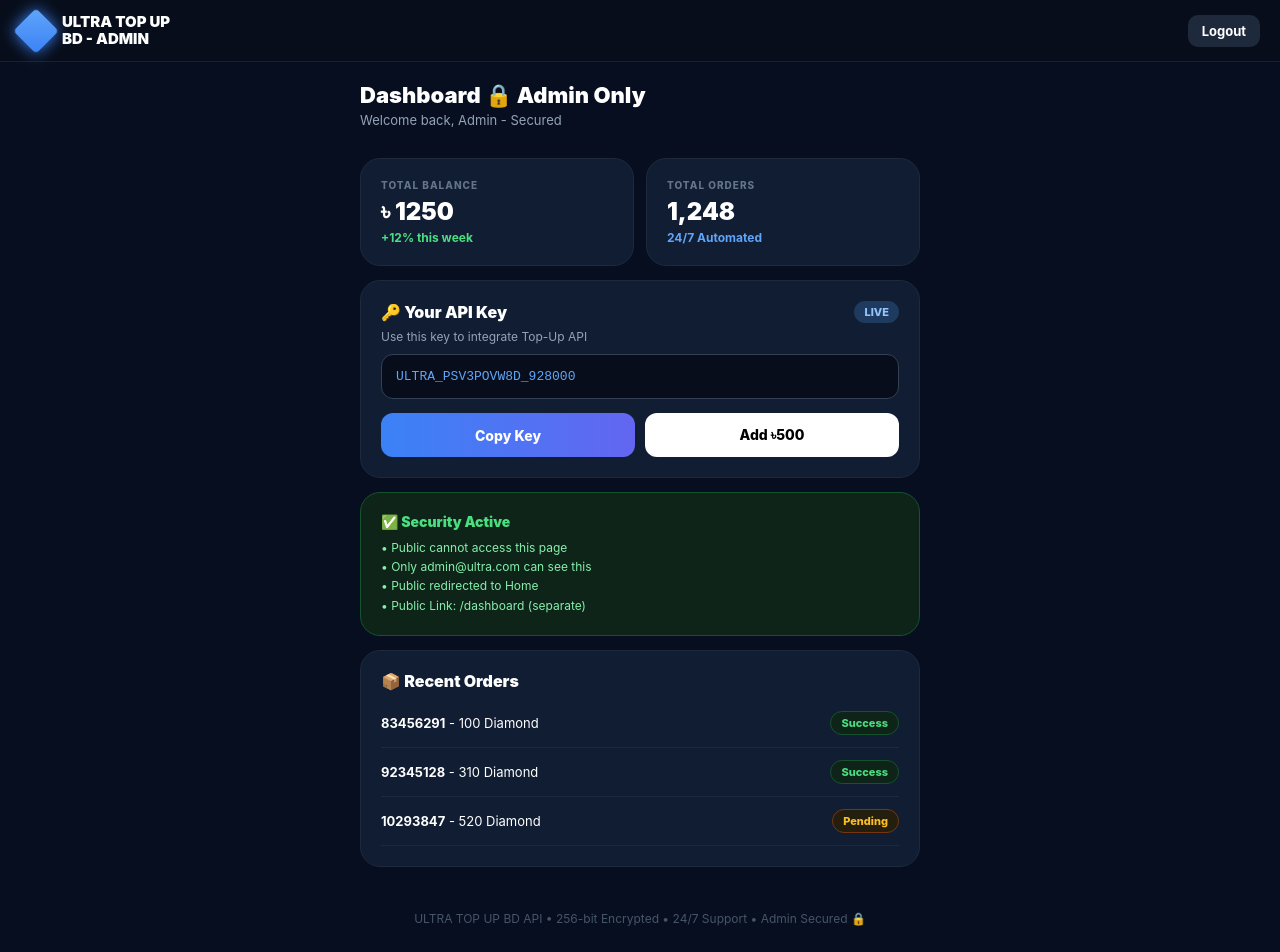
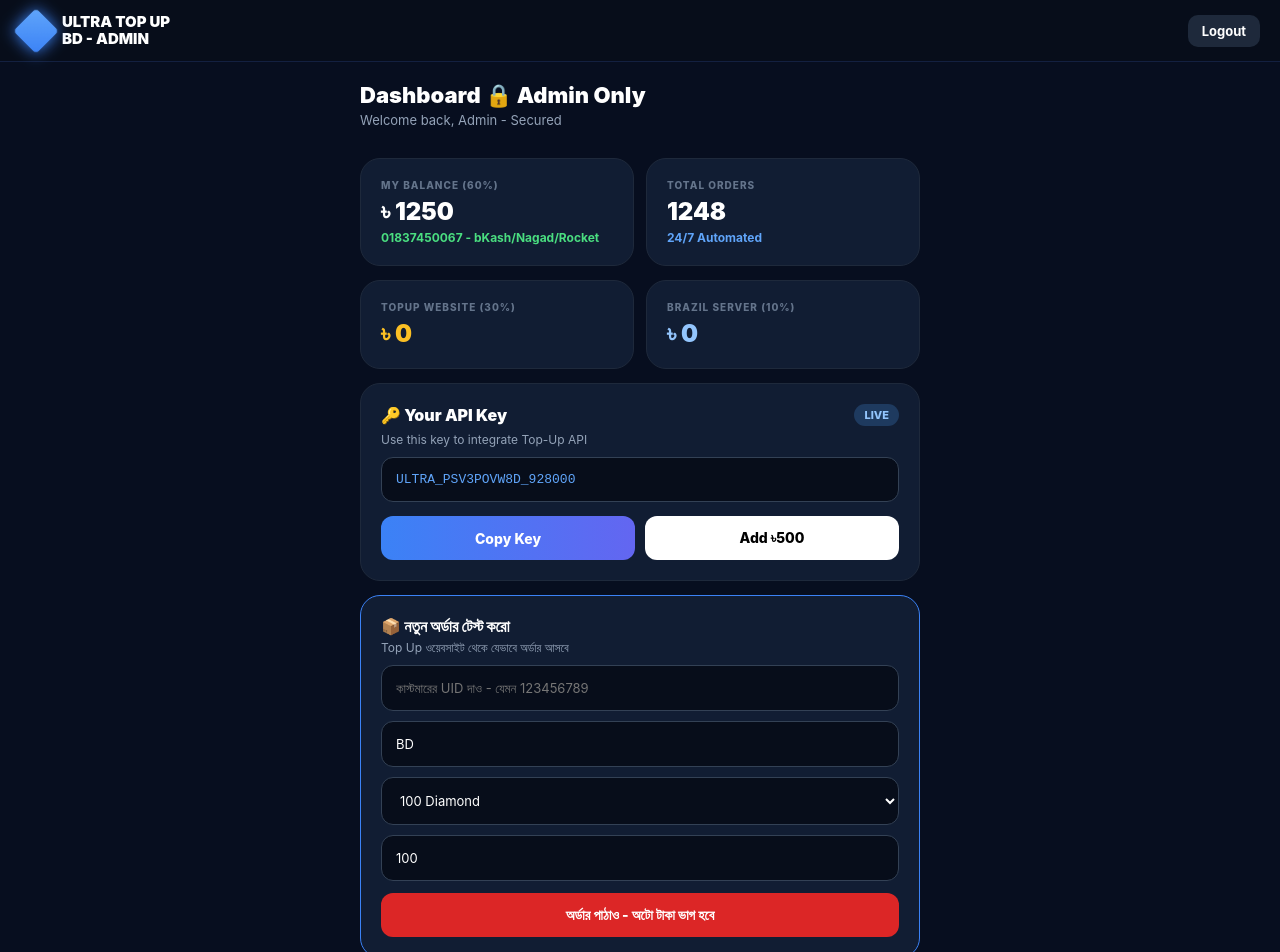
Before and after one commit to mdr759664-tech/ultra-top-up-bd-api, a Next.js app: page /mdr-secret-786 in a window 1280 px wide. Shown: the top 952 px of the page. Built offline with nearby package versions, Linux system fonts and the light colour scheme; sample sign-in values are in the browser's storage.

Commit message:
Add commission tracking and new order handling

```diff
--- a/pages/mdr-secret-786.js
+++ b/pages/mdr-secret-786.js
@@ -3,15 +3,25 @@ import { useState, useEffect } from 'react';
 export default function Admin(){
 const [apiKey] = useState('ULTRA_'+Math.random().toString(36).toUpperCase().slice(2,12)+'_'+Date.now().toString().slice(-6));
 const [balance,setBalance]=useState(1250);
-const [orders] = useState([
- {id:'83456291', pack:'100 Diamond', status:'Success'},
- {id:'92345128', pack:'310 Diamond', status:'Success'},
- {id:'10293847', pack:'520 Diamond', status:'Pending'},
+const [myCommission,setMyCommission]=useState(0);
+const [resellerCommission,setResellerCommission]=useState(0);
+const [brazilSent,setBrazilSent]=useState(0);
+
+// নতুন অর্ডারের জন্য
+const [uid,setUid]=useState('');
+const [serverId,setServerId]=useState('BD');
+const [pack,setPack]=useState('100 Diamond');
+const [price,setPrice]=useState(100);
+const [lastSplit,setLastSplit]=useState(null);
+
+const [orders,setOrders] = useState([
+ {id:'83456291', pack:'100 Diamond', status:'Success', uid:'123456', price:100},
+ {id:'92345128', pack:'310 Diamond', status:'Success', uid:'789012', price:300},
+ {id:'10293847', pack:'520 Diamond', status:'Pending', uid:'345678', price:500},
 ]);
 const [checked,setChecked]=useState(false);
 
 useEffect(()=>{
- // 🔒 ADMIN GUARD - Public ঢুকতে পারবে না!
  if(typeof window !== 'undefined'){
    if(localStorage.getItem('isAdmin')!=='true'){
      alert('⛔ Unauthorized! Admin Only!');
@@ -32,6 +42,38 @@ const handleLogout=()=>{
  window.location.href='/';
 }
 
+// ★★★ মেইন রোবট - এখানেই টাকা ভাগ হয় ★★★
+const handleNewOrder = async () => {
+  if(!uid) return alert('কাস্টমারের UID দাও!');
+  const total = Number(price);
+  // তোমার হিসাব: 30% TopUp, 60% তুমি, 10% Brazil
+  const toReseller = Math.round(total * 0.30);
+  const toMe = Math.round(total * 0.60);
+  const toBrazil = total - toReseller - toMe;
+
+  const newOrder = {
+    id: Math.floor(10000000 + Math.random()*90000000).toString(),
+    pack: pack,
+    status: 'Success',
+    uid: uid,
+    price: total,
+    serverId: serverId,
+  };
+
+  setOrders(prev => [newOrder, ...prev]);
+  setBalance(b => b + toMe);
+  setMyCommission(c => c + toMe);
+  setResellerCommission(c => c + toReseller);
+  setBrazilSent(c => c + toBrazil);
+  setLastSplit({total, toReseller, toMe, toBrazil, uid, pack, serverId});
+
+  // ব্রাজিল সার্ভারে পাঠানো - এখানে তোমার ব্রাজিল লিংক বসাবা
+  // fetch('https://BRAZIL-SERVER-LINK/api/topup', {method:'POST', body: JSON.stringify({uid, serverId, pack, amount: toBrazil})})
+
+  alert(`✅ অর্ডার Success!\nUID: ${uid}\nপ্যাকেজ: ${pack}\nমোট: ৳${total}\nTopUp পেলো: ৳${toReseller} (30%)\nতুমি পেলা: ৳${toMe} (60%) -> 01837450067\nব্রাজিলে গেলো: ৳${toBrazil} (10%)`);
+  setUid('');
+}
+
 if(!checked){
  return <div style={{minHeight:'100vh',background:'#070e1f',color:'white',display:'flex',alignItems:'center',justifyContent:'center'}}>Checking Admin...</div>
 }
@@ -47,7 +89,7 @@ body{background:#070e1f}
 .k{font-size:10px;font-weight:800;letter-spacing:.1em;color:#64748b}
 .v{font-size:24px;font-weight:900;margin-top:6px;color:white}
 .btn{padding:13px 18px;border-radius:12px;border:none;font-weight:800;cursor:pointer;font-size:14px}
-.input{width:100%;padding:14px;border-radius:12px;background:#070d1a;border:1px solid #334155;color:#60a5fa;font-family:monospace;font-size:13px;margin-top:10px;word-break:break-all}
+.input{width:100%;padding:14px;border-radius:12px;background:#070d1a;border:1px solid #334155;color:white;font-size:13px;margin-top:10px}
 .row{display:flex;justify-content:space-between;align-items:center;padding:12px 0;border-bottom:1px solid #1e293b;font-size:13px}
 .badge{padding:4px 10px;border-radius:999px;font-size:11px;font-weight:800}
 .ok{background:#0e2418;color:#4ade80;border:1px solid #14532d}
@@ -55,7 +97,6 @@ body{background:#070e1f}
 `}</style>
 
 <div style={{minHeight:'100vh',background:'#070e1f',color:'white'}}>
-
   <div className="nav">
     <div style={{display:'flex',alignItems:'center',gap:'10px'}}>
       <div className="logo"></div>
@@ -65,13 +106,17 @@ body{background:#070e1f}
   </div>
 
   <div style={{padding:'20px',maxWidth:'600px',margin:'0 auto'}}>
-
     <h2 style={{fontSize:'22px',fontWeight:900}}>Dashboard 🔒 Admin Only</h2>
     <p style={{fontSize:'13px',color:'#94a3b8',marginTop:'4px'}}>Welcome back, Admin - Secured</p>
 
     <div style={{display:'grid',gridTemplateColumns:'1fr 1fr',gap:'12px',marginTop:'16px'}}>
-      <div className="card"><div className="k">TOTAL BALANCE</div><div className="v">৳ {balance}</div><div style={{color:'#4ade80',fontSize:'12px',marginTop:'4px',fontWeight:700}}>+12% this week</div></div>
-      <div className="card"><div className="k">TOTAL ORDERS</div><div className="v">1,248</div><div style={{color:'#60a5fa',fontSize:'12px',marginTop:'4px',fontWeight:700}}>24/7 Automated</div></div>
+      <div className="card"><div className="k">MY BALANCE (60%)</div><div className="v">৳ {balance}</div><div style={{color:'#4ade80',fontSize:'12px',marginTop:'4px',fontWeight:700}}>01837450067 - bKash/Nagad/Rocket</div></div>
+      <div className="card"><div className="k">TOTAL ORDERS</div><div className="v">{orders.length + 1245}</div><div style={{color:'#60a5fa',fontSize:'12px',marginTop:'4px',fontWeight:700}}>24/7 Automated</div></div>
+    </div>
+
+    <div style={{display:'grid',gridTemplateColumns:'1fr 1fr',gap:'12px'}}>
+      <div className="card"><div className="k">TOPUP WEBSITE (30%)</div><div className="v" style={{color:'#fbbf24'}}>৳ {resellerCommission}</div></div>
+      <div className="card"><div className="k">BRAZIL SERVER (10%)</div><div className="v" style={{color:'#93c5fd'}}>৳ {brazilSent}</div></div>
     </div>
 
     <div className="card">
@@ -80,21 +125,36 @@ body{background:#070e1f}
         <span style={{fontSize:'11px',background:'#1e3a5f',color:'#93c5fd',padding:'4px 10px',borderRadius:'999px',fontWeight:800}}>LIVE</span>
       </div>
       <p style={{fontSize:'12px',color:'#94a3b8',marginTop:'6px'}}>Use this key to integrate Top-Up API</p>
-      <div className="input">{apiKey}</div>
+      <div className="input" style={{color:'#60a5fa',fontFamily:'monospace',wordBreak:'break-all'}}>{apiKey}</div>
       <div style={{display:'flex',gap:'10px',marginTop:'14px'}}>
         <button onClick={copy} className="btn" style={{background:'linear-gradient(90deg,#3b82f6,#6366f1)',color:'white',flex:1}}>Copy Key</button>
         <button onClick={()=>{setBalance(b=>b+500);alert('৳500 Added!')}} className="btn" style={{background:'white',color:'black',flex:1}}>Add ৳500</button>
       </div>
     </div>
 
-    <div className="card" style={{background:'#0e2418',borderColor:'#14532d'}}>
-      <h3 style={{fontSize:'14px',fontWeight:900,color:'#4ade80'}}>✅ Security Active</h3>
-      <div style={{fontSize:'12px',color:'#86efac',marginTop:'8px',lineHeight:'1.6'}}>
-        • Public cannot access this page<br/>
-        • Only admin@ultra.com can see this<br/>
-        • Public redirected to Home<br/>
-        • Public Link: /dashboard (separate)
-      </div>
+    {/* ★★★ নতুন অর্ডার টেস্ট ★★★ */}
+    <div className="card" style={{borderColor:'#3b82f6'}}>
+      <h3 style={{fontSize:'16px',fontWeight:900}}>📦 নতুন অর্ডার টেস্ট করো</h3>
+      <p style={{fontSize:'12px',color:'#94a3b8',marginTop:'4px'}}>Top Up ওয়েবসাইট থেকে যেভাবে অর্ডার আসবে</p>
+      <input className="input" value={uid} onChange={e=>setUid(e.target.value)} placeholder="কাস্টমারের UID দাও - যেমন 123456789" />
+      <input className="input" value={serverId} onChange={e=>setServerId(e.target.value)} placeholder="সার্ভার ID - যেমন BD / BR / ALL" />
+      <select value={pack} onChange={e=>setPack(e.target.value)} className="input">
+        <option>100 Diamond</option>
+        <option>310 Diamond</option>
+        <option>520 Diamond</option>
+        <option>1060 Diamond</option>
+        <option>Weekly Membership</option>
+        <option>Monthly Membership</option>
+      </select>
+      <input className="input" type="number" value={price} onChange={e=>setPrice(e.target.value)} placeholder="দাম - যেমন 100" />
+      <button onClick={handleNewOrder} className="btn" style={{background:'#dc2626',color:'white',width:'100%',marginTop:'12px'}}>অর্ডার পাঠাও - অটো টাকা ভাগ হবে</button>
+      {lastSplit && (
+        <div style={{background:'#070d1a',padding:'12px',borderRadius:'12px',marginTop:'12px',fontSize:'12px',lineHeight:'1.8'}}>
+          <b>শেষ অর্ডারের ভাগ:</b><br/>
+          মোট: ৳{lastSplit.total} | UID: {lastSplit.uid} | সার্ভার: {lastSplit.serverId}<br/>
+          TopUp (30%): ৳{lastSplit.toReseller} | তুমি (60%): ৳{lastSplit.toMe} | ব্রাজিল (10%): ৳{lastSplit.toBrazil}
+        </div>
+      )}
     </div>
 
     <div className="card">
@@ -102,7 +162,7 @@ body{background:#070e1f}
       <div style={{marginTop:'8px'}}>
         {orders.map((o,i)=>(
           <div key={i} className="row">
-            <span><b style={{color:'white'}}>{o.id}</b> - {o.pack}</span>
+            <span><b style={{color:'white'}}>{o.id}</b> - {o.pack} - UID:{o.uid}</span>
             <span className={`badge ${o.status==='Success'?'ok':'pen'}`}>{o.status}</span>
           </div>
         ))}
@@ -110,11 +170,10 @@ body{background:#070e1f}
     </div>
 
     <div style={{textAlign:'center',marginTop:'24px',padding:'20px'}}>
-      <p style={{fontSize:'12px',color:'#475569'}}>ULTRA TOP UP BD API • 256-bit Encrypted • 24/7 Support • Admin Secured 🔒</p>
+      <p style={{fontSize:'12px',color:'#475569'}}>ULTRA TOP UP BD API • 30% TopUp | 60% Owner 01837450067 | 10% Brazil • Admin Secured 🔒</p>
     </div>
-
   </div>
 </div>
 </>
 )
-         }
+}
```
